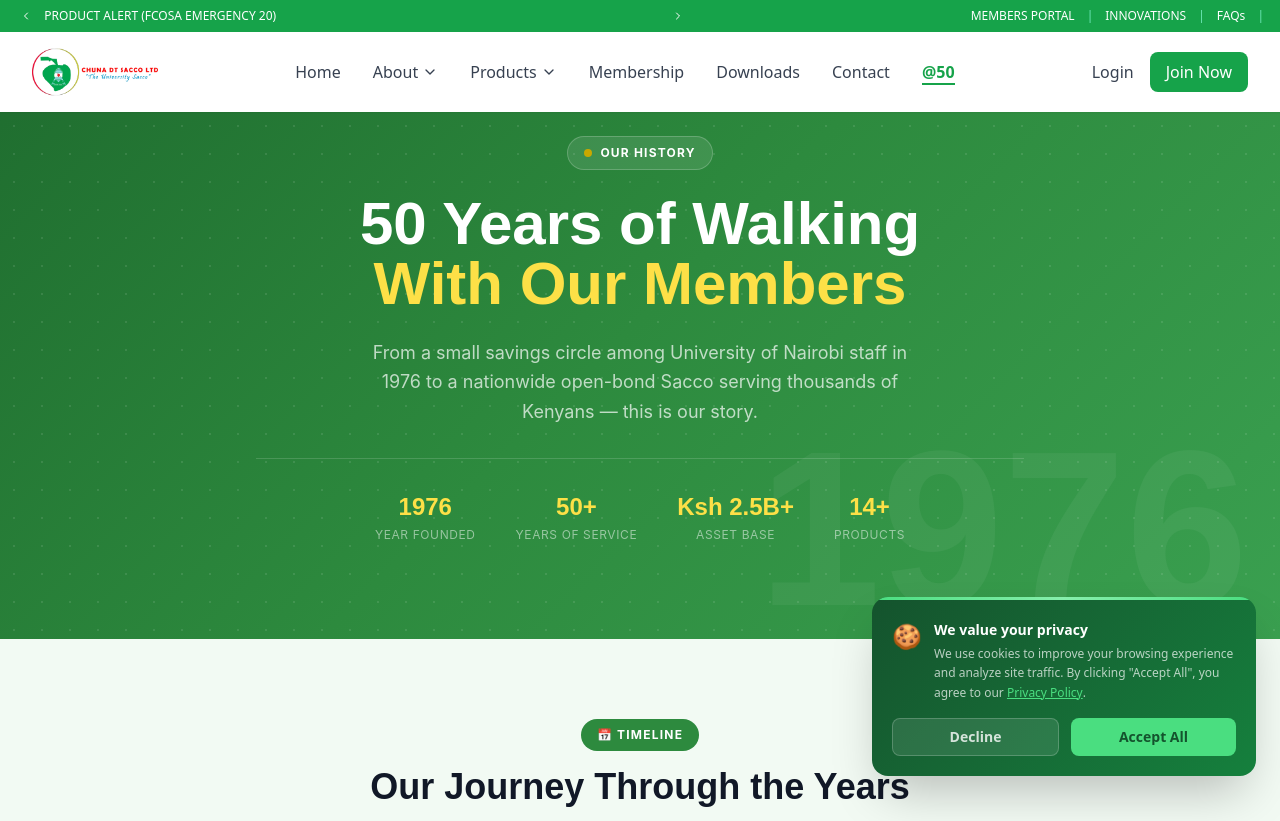
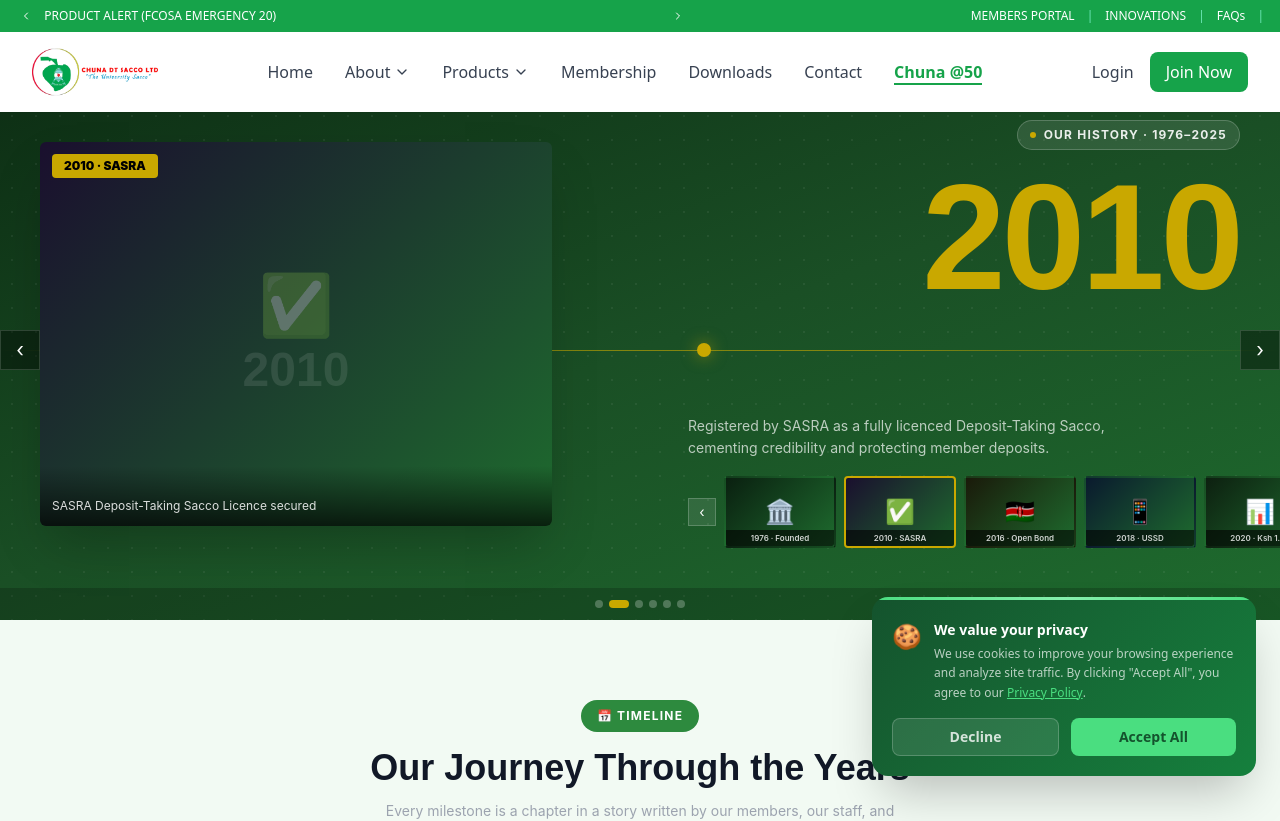
Before and after one commit to KhalanHappiness/chuna, a React (Vite) app in the folder chuna-sacco/: page /timeline in a window 1280 px wide. Shown: the top 821 px of the page. Built offline with nearby package versions, Linux system fonts and the light colour scheme.

Commit message:
added images to the hero section

```diff
--- a/chuna-sacco/package.json
+++ b/chuna-sacco/package.json
@@ -24,6 +24,7 @@
     "@types/react-dom": "^19.1.7",
     "@vitejs/plugin-react": "^5.0.0",
     "autoprefixer": "^10.4.21",
+    "baseline-browser-mapping": "^2.10.8",
     "eslint": "^9.33.0",
     "eslint-plugin-react-hooks": "^5.2.0",
     "eslint-plugin-react-refresh": "^0.4.20",
--- a/chuna-sacco/src/components/Header.jsx
+++ b/chuna-sacco/src/components/Header.jsx
@@ -61,7 +61,7 @@ const Header = () => {
     { name: 'Membership', path: '/membership' },
     {name: 'Downloads', path: '/downloads'},
     { name: 'Contact', path: '/contactus' },
-    {name: '@50', path: '/timeline'}
+    {name: 'Chuna @50', path: '/timeline'}
 
   ]
 
--- a/chuna-sacco/src/pages/TimelinePage.jsx
+++ b/chuna-sacco/src/pages/TimelinePage.jsx
@@ -1,4 +1,4 @@
-import { useState } from "react";
+import { useState, useEffect } from "react";
 
 /**
  * Chuna Sacco — History & Timeline Page
@@ -161,62 +161,84 @@ const colorMap = {
 
 
 /* ── HERO BANNER ─────────────────────────────────────── */
+const slides = [
+  { year: '1976', icon: '🏛️', color: '#0a2010', caption: 'Chuna Sacco is founded at the University of Nairobi', desc: 'On 24th March 1976, Chuna Sacco was registered as CS/2466 — a small savings circle that would grow into Kenya\'s trusted "University Sacco".', thumbLabel: '1976 · Founded' },
+  { year: '2010', icon: '✅', color: '#1a0f2e', caption: 'SASRA Deposit-Taking Sacco Licence secured', desc: 'Registered by SASRA as a fully licenced Deposit-Taking Sacco, cementing credibility and protecting member deposits.', thumbLabel: '2010 · SASRA' },
+  { year: '2016', icon: '🇰🇪', color: '#1a1a0a', caption: 'Open bond — membership opened to all Kenyans', desc: 'Any Kenyan regardless of residence or employment can now access Chuna\'s growing portfolio of 14+ financial products.', thumbLabel: '2016 · Open Bond' },
+  { year: '2018', icon: '📱', color: '#0a1a2e', caption: 'USSD *670# mobile banking platform launched', desc: 'Bank from any phone, any network — check balances, transfer funds, and apply for loans instantly via *670#.', thumbLabel: '2018 · USSD' },
+  { year: '2020', icon: '📊', color: '#0d2010', caption: 'Asset base surpasses Ksh 1.7 billion', desc: 'Audited financials confirm Ksh 1.7B+ in assets — decades of prudent management and member trust.', thumbLabel: '2020 · Ksh 1.7B' },
+  { year: '2025', icon: '🏆', color: '#0d1f0d', caption: 'Celebrating 50 years of empowering Kenyans', desc: 'Five decades of service — an open-bond Sacco with Ksh 1.7B+ in assets, 14+ products and a full digital banking platform.', thumbLabel: '2025 · 50 Years' },
+];
+
 function HeroBanner() {
+  const [current, setCurrent] = useState(0);
+  const s = slides[current];
+  const go = (dir) => setCurrent((current + dir + slides.length) % slides.length);
+
+  useEffect(() => {
+    const t = setInterval(() => setCurrent(c => (c + 1) % slides.length), 5000);
+    return () => clearInterval(t);
+  }, []);
+
   return (
-    <section
-      className="relative overflow-hidden py-24 px-6 text-white text-center"
-      style={{ background: "linear-gradient(135deg, #1E6B2E 0%, #2D8A3E 50%, #3AA050 100%)" }}
-    >
-      {/* dot pattern */}
-      <div
-        className="absolute inset-0 opacity-10"
-        style={{
-          backgroundImage: "radial-gradient(white 1.5px, transparent 1.5px)",
-          backgroundSize: "28px 28px",
-        }}
-      />
-      {/* large year watermark */}
-      <div className="absolute bottom-0 right-8 font-black text-white/5 select-none leading-none"
-        style={{ fontSize: "220px", fontFamily: "Montserrat, sans-serif" }}>
-        1976
+    <section className="relative overflow-hidden flex flex-col" style={{ background: "linear-gradient(160deg,#0d2e14,#1a4f25,#1E6B2E)", minHeight: 540, marginTop: 80 }}>
+      {/* dot texture */}
+      <div className="absolute inset-0 opacity-[0.06]" style={{ backgroundImage: "radial-gradient(white 1px,transparent 1px)", backgroundSize: "24px 24px" }} />
+      {/* gold divider */}
+      <div className="absolute left-0 right-0 top-1/2 h-px opacity-60" style={{ background: "linear-gradient(90deg,transparent,#C9A800 30%,#C9A800 70%,transparent)" }} />
+      <div className="absolute top-1/2 left-[55%] -translate-x-1/2 -translate-y-1/2 w-3.5 h-3.5 rounded-full z-10" style={{ background: "#C9A800", boxShadow: "0 0 16px rgba(201,168,0,0.6)" }} />
+
+      {/* arrows */}
+      <button onClick={() => go(-1)} className="absolute left-0 top-1/2 -translate-y-1/2 z-20 w-10 h-10 bg-black/40 border border-white/15 text-white text-xl flex items-center justify-center hover:bg-yellow-600/30 transition-colors">‹</button>
+      <button onClick={() => go(1)}  className="absolute right-0 top-1/2 -translate-y-1/2 z-20 w-10 h-10 bg-black/40 border border-white/15 text-white text-xl flex items-center justify-center hover:bg-yellow-600/30 transition-colors">›</button>
+
+      {/* main grid */}
+      <div className="grid grid-cols-2 flex-1 relative z-10" style={{ minHeight: 480 }}>
+        {/* LEFT — photo */}
+        <div className="flex items-center p-10 pl-10">
+          <div className="w-full max-w-lg rounded-md overflow-hidden relative shadow-2xl aspect-[4/3]" style={{ background: `linear-gradient(135deg,${s.color},#1E6B2E)` }}>
+            <span className="absolute top-3 left-3 bg-[#C9A800] text-black text-xs font-black px-3 py-1 rounded">{s.thumbLabel}</span>
+            <div className="w-full h-full flex flex-col items-center justify-center gap-3">
+              <span className="text-6xl opacity-30">{s.icon}</span>
+              <span className="font-black text-white/10 text-5xl" style={{ fontFamily: "Montserrat,sans-serif" }}>{s.year}</span>
+            </div>
+            <div className="absolute bottom-0 left-0 right-0 bg-gradient-to-t from-black/70 to-transparent text-white/85 text-xs p-3 pt-8">{s.caption}</div>
+          </div>
+        </div>
+
+        {/* RIGHT — year + desc */}
+        <div className="flex flex-col justify-between p-10 pl-12">
+          <div className="flex flex-col items-end text-right">
+
+            <div className="inline-flex items-center gap-2 bg-white/10 border border-white/20 text-white/90 text-xs font-bold uppercase tracking-widest px-3 py-1.5 rounded-full mb-3">
+              <span className="w-1.5 h-1.5 rounded-full bg-[#C9A800] inline-block" /> Our History · 1976–2025
+            </div>
+            <div className="font-black text-[#C9A800] leading-none tracking-[-4px]" style={{ fontFamily: "Montserrat,sans-serif", fontSize: "clamp(80px,13vw,150px)" }}>{s.year}</div>
+          </div>
+
+          <div>
+            <p className="text-white/70 text-sm leading-relaxed mb-4 max-w-md">{s.desc}</p>
+            {/* thumbnails */}
+            <div className="flex gap-2 items-center">
+              <button onClick={() => go(-1)} className="w-7 h-7 bg-white/10 border border-white/20 text-white flex items-center justify-center text-sm flex-shrink-0 hover:bg-yellow-600/30 transition-colors">‹</button>
+              {slides.map((sl, i) => (
+                <div key={i} onClick={() => setCurrent(i)} className={`w-28 h-[72px] rounded flex-shrink-0 cursor-pointer relative overflow-hidden border-2 transition-all ${i === current ? "border-[#C9A800]" : "border-transparent hover:border-yellow-600/40"}`}
+                  style={{ background: `linear-gradient(135deg,${sl.color},#1E6B2E)` }}>
+                  <div className="w-full h-full flex items-center justify-center text-2xl">{sl.icon}</div>
+                  <div className="absolute bottom-0 left-0 right-0 bg-black/60 text-white/80 text-[8px] font-semibold text-center py-0.5">{sl.thumbLabel}</div>
+                </div>
+              ))}
+              <button onClick={() => go(1)} className="w-7 h-7 bg-white/10 border border-white/20 text-white flex items-center justify-center text-sm flex-shrink-0 hover:bg-yellow-600/30 transition-colors">›</button>
+            </div>
+          </div>
+        </div>
       </div>
 
-      <div className="relative z-10 max-w-3xl mx-auto">
-        {/* breadcrumb */}
-        <div className="flex items-center justify-center gap-2 text-white/60 text-xs mb-6">
-          <a href="#" className="hover:text-white transition-colors">Home</a>
-          <span>/</span>
-          <a href="#" className="hover:text-white transition-colors">About</a>
-          <span>/</span>
-          <span className="text-white font-semibold">Our Timeline</span>
-        </div>
-
-        <div className="inline-flex items-center gap-2 bg-white/10 border border-white/20 text-white text-xs font-bold uppercase tracking-widest px-4 py-2 rounded-full mb-6">
-          <span className="w-2 h-2 rounded-full bg-[#C9A800] inline-block" />
-          Our History
-        </div>
-
-        <h1 className="font-black text-4xl md:text-6xl leading-tight mb-6"
-          style={{ fontFamily: "Montserrat, sans-serif" }}>
-          50 Years of Walking<br />
-          <span className="text-yellow-300">With Our Members</span>
-        </h1>
-
-        <p className="text-white/70 text-lg leading-relaxed max-w-xl mx-auto mb-8">
-          From a small savings circle among University of Nairobi staff in 1976 to a nationwide open-bond Sacco serving thousands of Kenyans — this is our story.
-        </p>
-
-        {/* stats row */}
-        <div className="flex justify-center gap-10 flex-wrap mt-8 pt-8 border-t border-white/15">
-          {[["1976", "Year Founded"], ["50+", "Years of Service"], ["Ksh 2.5B+", "Asset Base"], ["14+", "Products"]].map(
-            ([v, l]) => (
-              <div key={l} className="text-center">
-                <div className="font-black text-2xl text-yellow-300" style={{ fontFamily: "Montserrat, sans-serif" }}>{v}</div>
-                <div className="text-white/50 text-xs uppercase tracking-wider mt-1">{l}</div>
-              </div>
-            )
-          )}
-        </div>
+      {/* dot pagination */}
+      <div className="flex justify-center gap-1.5 py-3 bg-black/20 relative z-10">
+        {slides.map((_, i) => (
+          <button key={i} onClick={() => setCurrent(i)} className={`h-2 rounded-full transition-all ${i === current ? "bg-[#C9A800] w-5" : "bg-white/25 w-2 hover:bg-yellow-600/40"}`} />
+        ))}
       </div>
     </section>
   );
```
Also changed, not shown: 1 other file (tests, documents, lock files or other folders).
